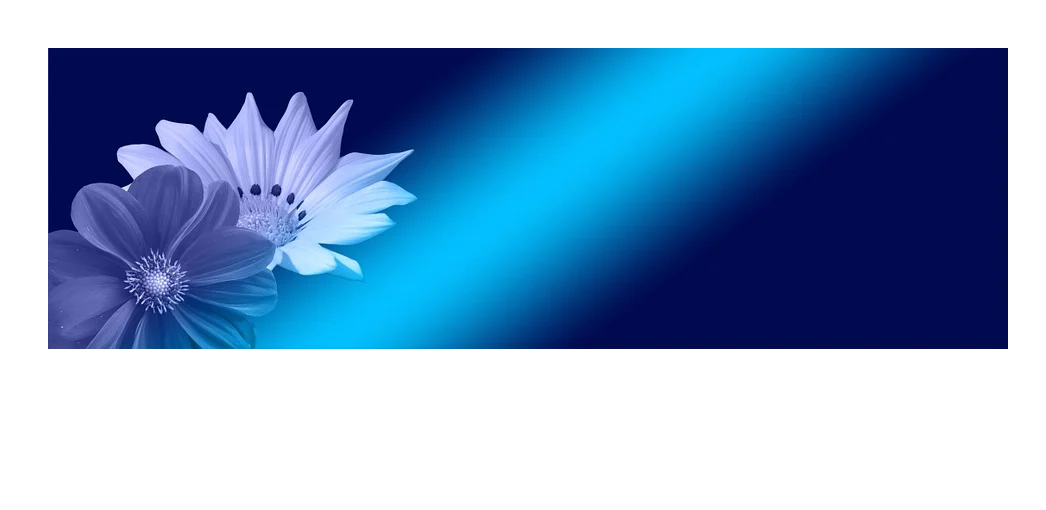
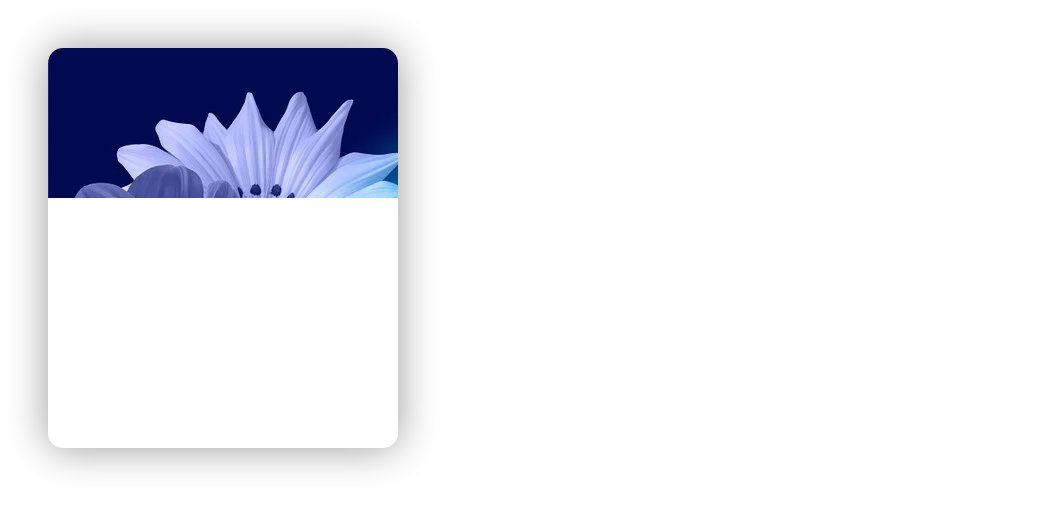
Before and after one commit to ObedGarcia64/react-example, a React (Create React App) app: page / in a window 1280 px wide. Shown: the top 510 px of the page, without its empty margins (0-1046 px from the left). Built offline with nearby package versions, Linux system fonts and the light colour scheme.

Commit message:
creating the background in css

```diff
--- a/src/components/style/Badge.css
+++ b/src/components/style/Badge.css
@@ -0,0 +1,42 @@
+.Badge{
+    max-width: 350px;
+    min-height: 400px;
+    border-radius: 15px;
+    box-shadow: 0px 0px 40px 0px rgba(0, 0, 0, 0.4);
+}
+
+.Badge__header{
+    width: 100%;
+    height: 150px;
+    overflow: hidden;
+    border-top-left-radius: 15px;
+    border-top-right-radius: 15px;
+}
+
+.Badge_userInfo{
+
+}
+
+.Badge_userInfo p{
+
+}
+
+.Badge__userImage{
+
+}
+
+.Badge__userImage img{
+
+}
+
+.Badge__info{
+
+}
+
+.Badge__info p{
+
+}
+
+i{
+
+}
```
